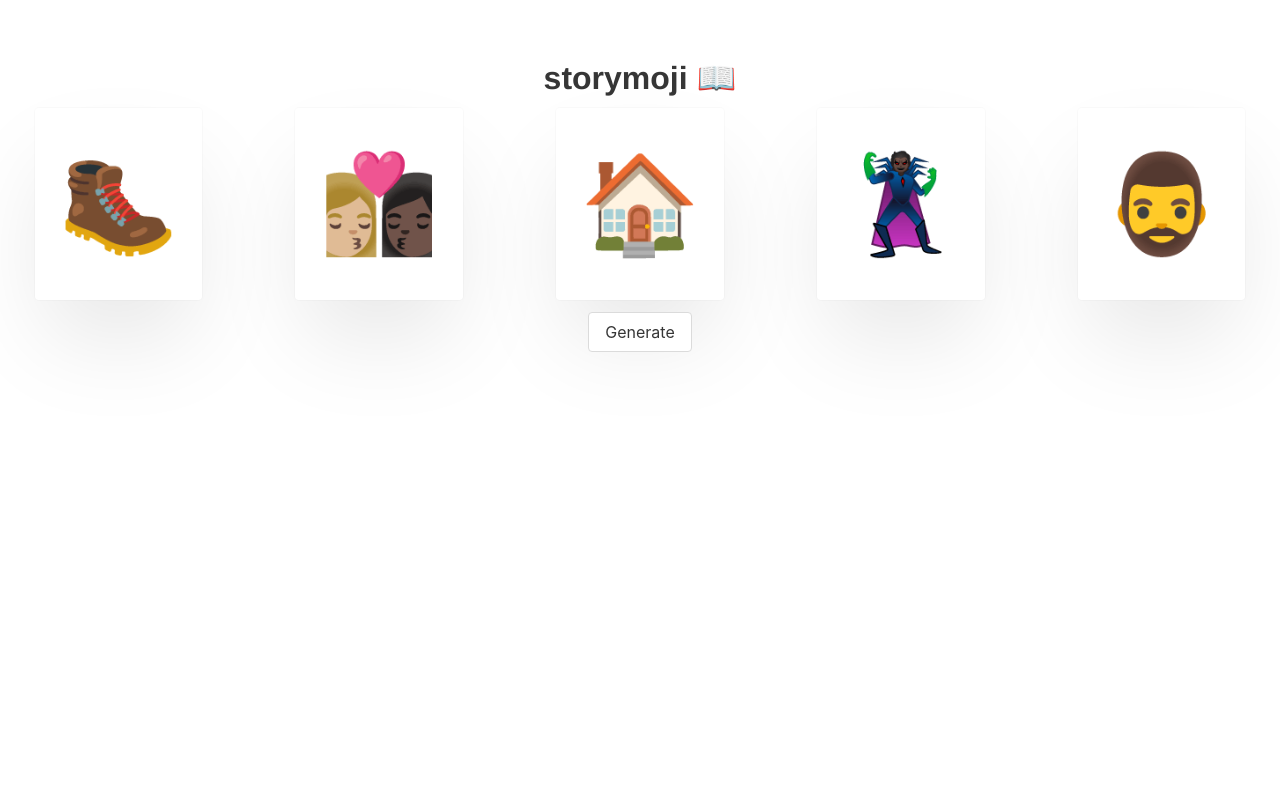
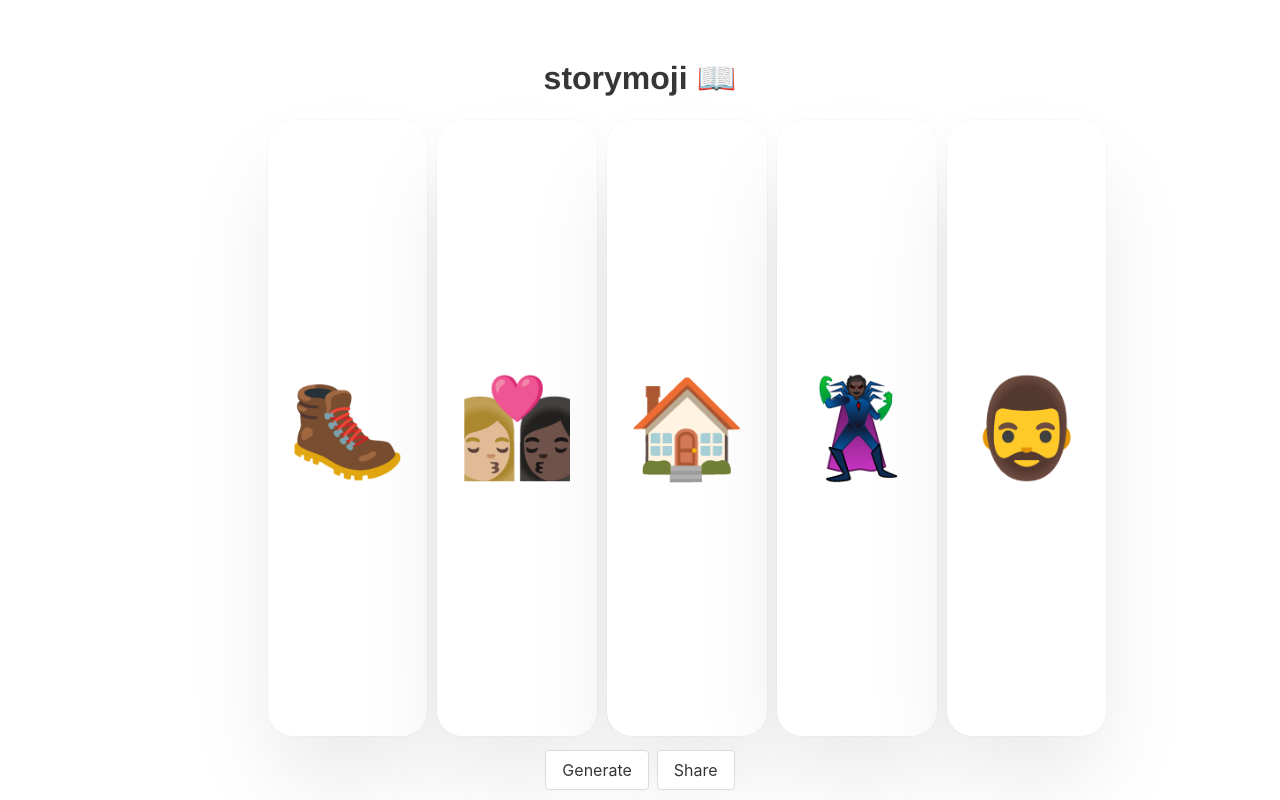
Before and after one commit to tjkorthal/storymoji, a Vue app: page / in a window 1280 px wide. Built offline with nearby package versions, Linux system fonts and the light colour scheme.

Commit message:
Add share feature, clean up style

```diff
--- a/src/App.vue
+++ b/src/App.vue
@@ -2,11 +2,12 @@
   <div id="app">
     <h1 class="title has-text-centered">storymoji 📖</h1>
     <div class="content">
-      <div class="tile is-ancestor">
+      <div class="tile is-flex grid-row">
         <emoji-card v-for="emoji in items" :key="emoji" v-bind:icon="emoji"/>
       </div>
       <div class="tile is-flex is-justify-content-center">
-        <button class="button" v-on:click="generate">Generate</button>
+        <button class="button m-1" v-on:click="generate">Generate</button>
+        <button class="button m-1" v-on:click="share">Share</button>
       </div>
     </div>
   </div>
@@ -28,7 +29,7 @@ export default {
         randomoji(),
         randomoji(),
         randomoji(),
-        randomoji(),
+        randomoji()
       ]
     }
   },
@@ -39,8 +40,17 @@ export default {
         randomoji(),
         randomoji(),
         randomoji(),
-        randomoji(),
+        randomoji()
       ]
+    },
+    share: function () {
+      navigator.clipboard.writeText(this.items.join(''))
+      this.$buefy.notification.open({
+        message: 'Copied to clipboard',
+        type: 'is-success',
+        'auto-close': true,
+        position: 'is-top'
+      })
     }
   }
 }
@@ -53,5 +63,12 @@ export default {
   -moz-osx-font-smoothing: grayscale;
   color: #2c3e50;
   margin-top: 60px;
+  max-width: 765px;
+  margin-left: auto;
+  margin-right: auto;
+}
+.grid-row {
+  grid-gap: 10px;
+  margin: 10px;
 }
 </style>
--- a/src/components/EmojiCard.vue
+++ b/src/components/EmojiCard.vue
@@ -1,6 +1,6 @@
 <template>
   <div class="tile is-justify-content-center">
-    <div class="card-content box has-text-centered emoji">
+    <div class="box has-text-centered emoji is-size-1-mobile">
       {{ icon }}
     </div>
   </div>
@@ -16,5 +16,13 @@ export default {
 <style>
   .emoji {
     font-size: 6em;
+    aspect-ratio: 1 / 1;
+    width: 100%;
+    display: inline-flex;
+    line-height: 6em;
+    align-items: center;
+    justify-content: center;
+    vertical-align: middle;
+    border-radius: 25px;
   }
 </style>
```
